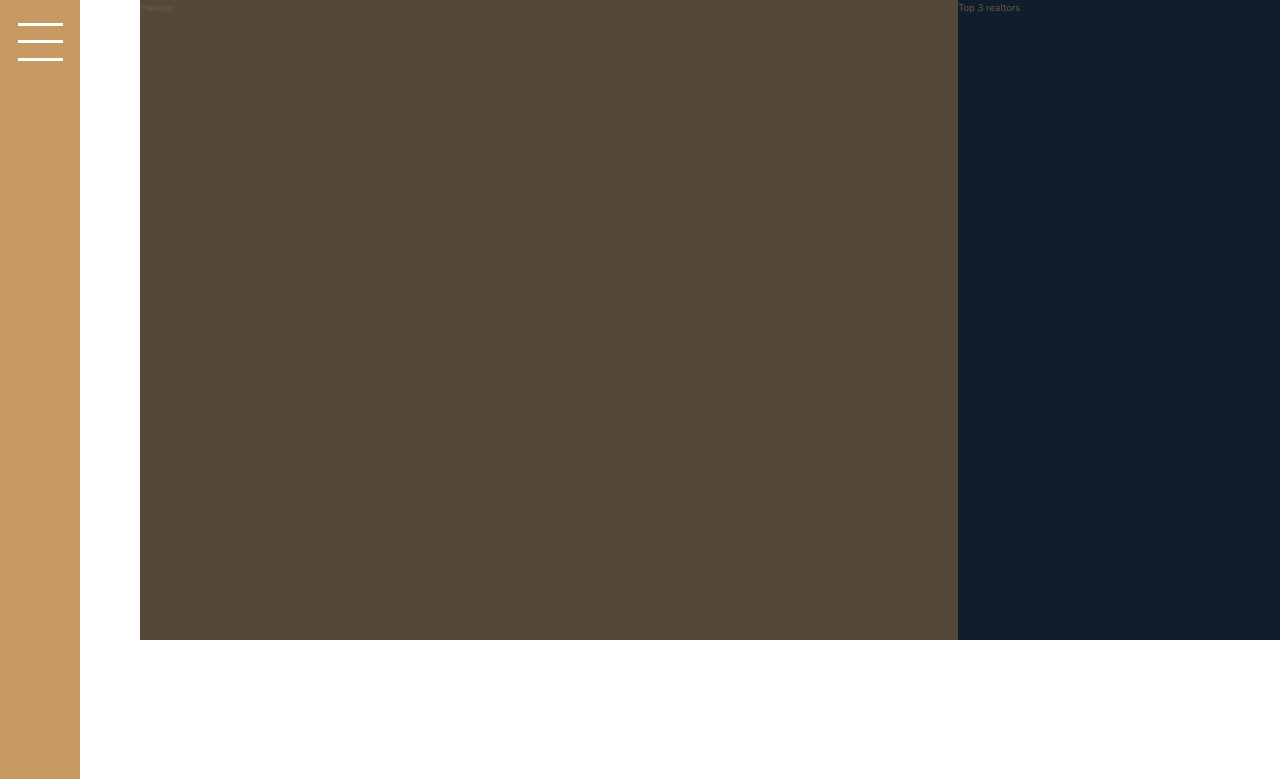
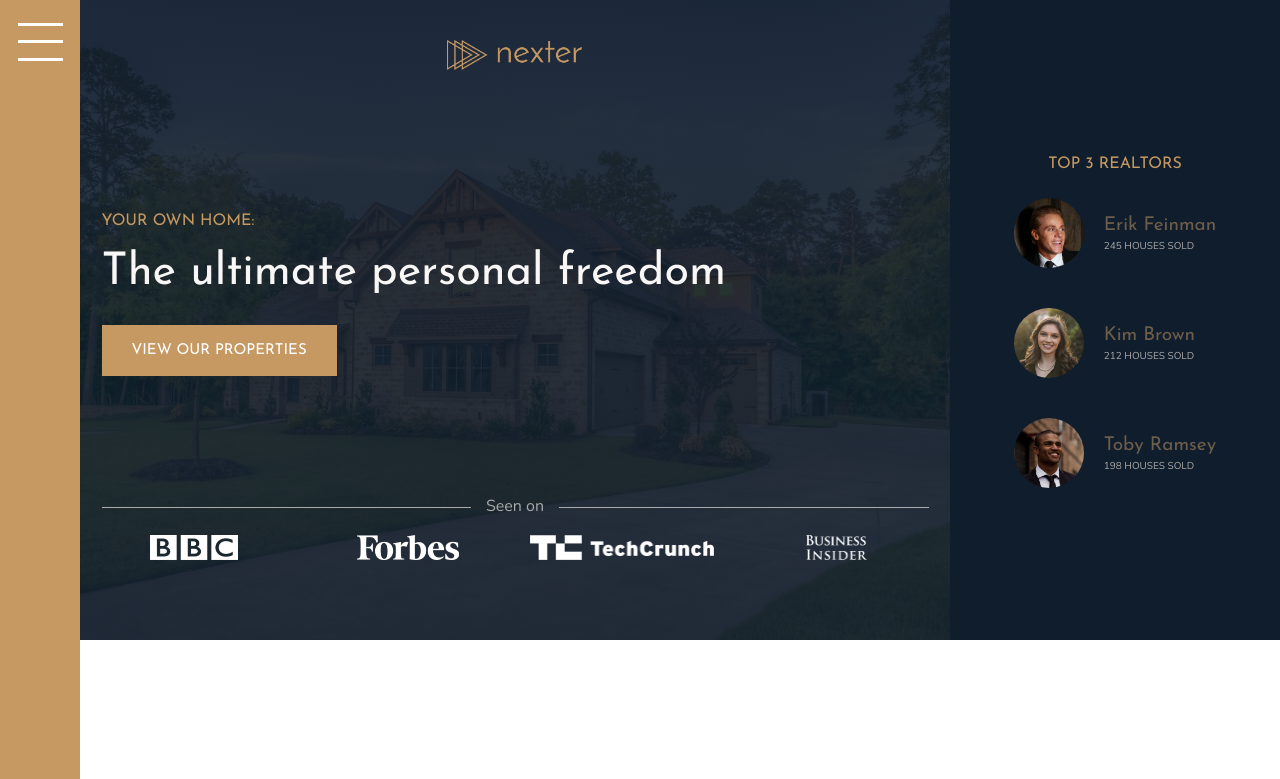
Before and after one commit to HoangZoan/NexterZ, a website: page index.html in a window 1280 px wide. Shown: the top 779 px of the page. Drawn offline with nearby package versions, Linux system fonts and the light colour scheme.

Commit message:
Finish HTML, CSS

```diff
--- a/index.html
+++ b/index.html
@@ -19,9 +19,56 @@
       <button class="nav-btn"></button>
     </div>
 
-    <header class="header">Header</header>
+    <header class="header">
+      <img src="img/logo.png" alt="Nexter logo" class="header__logo" />
+      <h3 class="heading-3">Your own home:</h3>
+      <h1 class="heading-1">The ultimate personal freedom</h1>
+      <button class="btn header__btn">View our properties</button>
 
-    <div class="realtors">Top 3 realtors</div>
+      <div class="header__seenon-text">Seen on</div>
+      <div class="header__seenon-logo">
+        <img src="img/logo-bbc.png" alt="Seen on logo 1" />
+        <img src="img/logo-forbes.png" alt="Seen on logo 2" />
+        <img src="img/logo-techcrunch.png" alt="Seen on logo 3" />
+        <img src="img/logo-bi.png" alt="Seen on logo 4" />
+      </div>
+    </header>
+
+    <div class="realtors">
+      <h3 class="heading-3">Top 3 realtors</h3>
+
+      <div class="realtors__list">
+        <img
+          src="img/realtor-1.jpeg"
+          alt="Photo of realtor 1"
+          class="realtors__img"
+        />
+        <div class="realtors__details">
+          <h4 class="heading-4">Erik Feinman</h4>
+          <p class="realtors__sold">245 houses sold</p>
+        </div>
+
+        <img
+          src="img/realtor-2.jpeg"
+          alt="Photo of realtor 2realtor-2.jpeg"
+          class="realtors__img"
+        />
+        <div class="realtors__details">
+          <h4 class="heading-4">Kim Brown</h4>
+          <p class="realtors__sold">212 houses sold</p>
+        </div>
+
+        <img
+          src="img/realtor-3.jpeg"
+          alt="Photo of realtor 3realtor-3.jpeg"
+          class="realtors__img"
+        />
+        <div class="realtors__details">
+          <h4 class="heading-4">Toby Ramsey</h4>
+          <p class="realtors__sold">198 houses sold</p>
+        </div>
+      </div>
+    </div>
 
     <section class="features">
       <div class="feature">
--- a/sass/_header.scss
+++ b/sass/_header.scss
@@ -1,4 +1,58 @@
 .header {
   background-color: $color-grey-dark-1;
-  grid-column: center-start / col-end 6;
+  grid-column: full-start / col-end 6;
+  background-image: linear-gradient(
+      rgba($color-secondary, 0.9),
+      rgba($color-secondary, 0.9)
+    ),
+    url(../img/hero.jpeg);
+  background-size: cover;
+  background-position: center;
+  padding: 8rem;
+  padding-top: 4rem;
+
+  display: grid;
+  grid-template-rows: 1fr min-content 6rem 1fr;
+  grid-template-columns: max-content;
+  row-gap: 1.5rem;
+  justify-content: center;
+
+  &__logo {
+    height: 3rem;
+    justify-self: center;
+  }
+
+  &__btn {
+    align-self: start;
+    justify-self: start;
+  }
+
+  &__seenon-text {
+    display: grid;
+    grid-template-columns: 1fr max-content 1fr;
+    column-gap: 1.5rem;
+    align-items: center;
+
+    font-size: 1.6rem;
+    color: $color-grey-light-2;
+
+    &::before,
+    &::after {
+      content: "";
+      display: block;
+      height: 1px;
+      background-color: currentColor;
+    }
+  }
+
+  &__seenon-logo {
+    display: grid;
+    grid-template-columns: repeat(4, 1fr);
+    column-gap: 3rem;
+    justify-items: center;
+
+    img {
+      height: 2.5rem;
+    }
+  }
 }
--- a/sass/_realtors.scss
+++ b/sass/_realtors.scss
@@ -1,4 +1,31 @@
 .realtors {
   background-color: $color-secondary;
   grid-column: col-start 7 / full-end;
+  padding: 3rem;
+
+  display: grid;
+  justify-content: center;
+  align-content: center;
+  row-gap: 2rem;
+  justify-items: center;
+
+  &__list {
+    display: grid;
+    grid-template-columns: min-content max-content;
+    column-gap: 2rem;
+    row-gap: 5vh;
+    align-items: center;
+  }
+
+  &__img {
+    width: 7rem;
+    display: block;
+    border-radius: 50%;
+  }
+
+  &__sold {
+    text-transform: uppercase;
+    color: $color-grey-light-2;
+    margin-top: -3px;
+  }
 }
--- a/sass/_typography.scss
+++ b/sass/_typography.scss
@@ -5,6 +5,9 @@
 
 .heading-1 {
   @extend %heading;
+  font-size: 4.5rem;
+  color: $color-grey-light-1;
+  line-height: 1;
 }
 
 .heading-2 {
```
Also changed, not shown: css/style.css.
